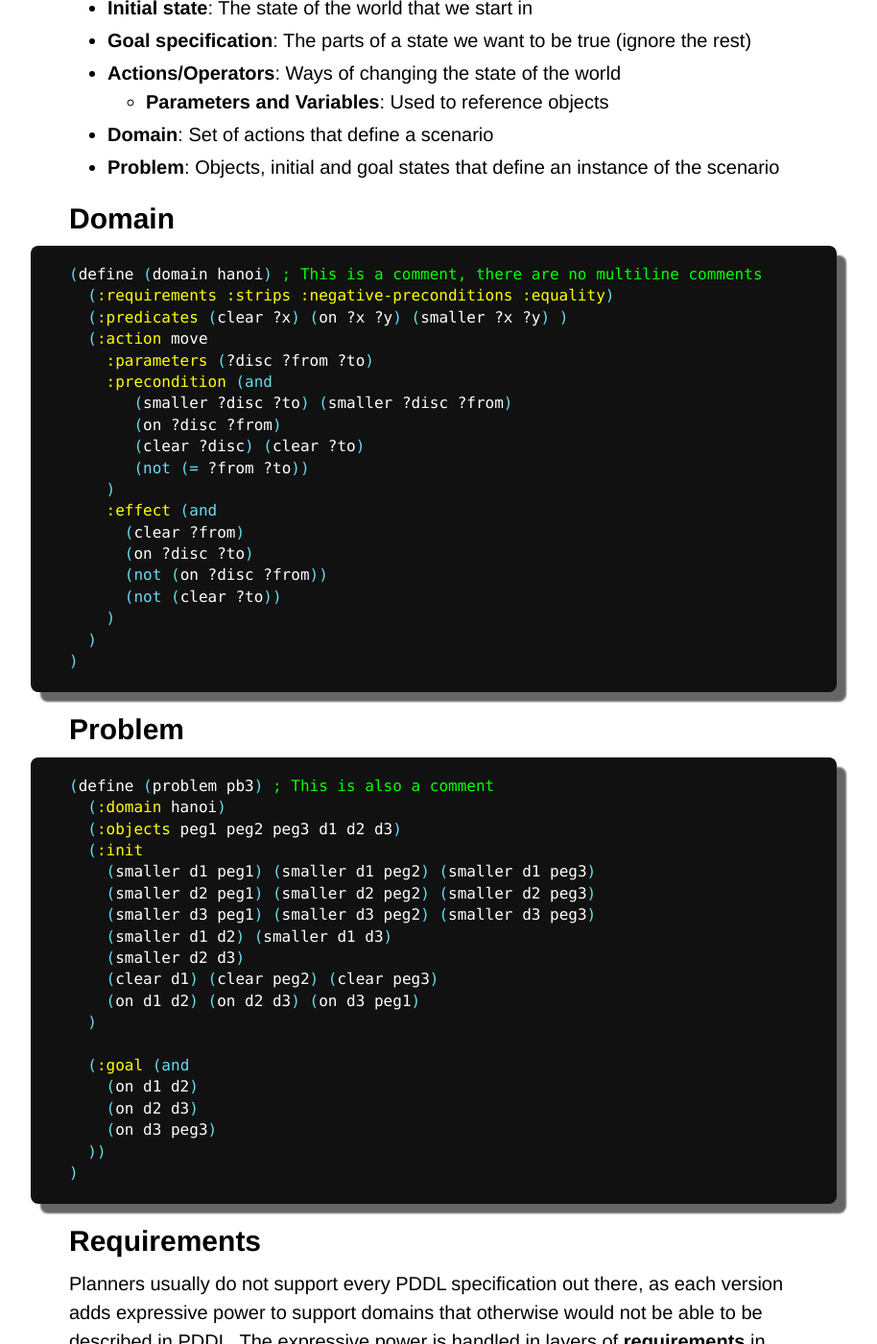
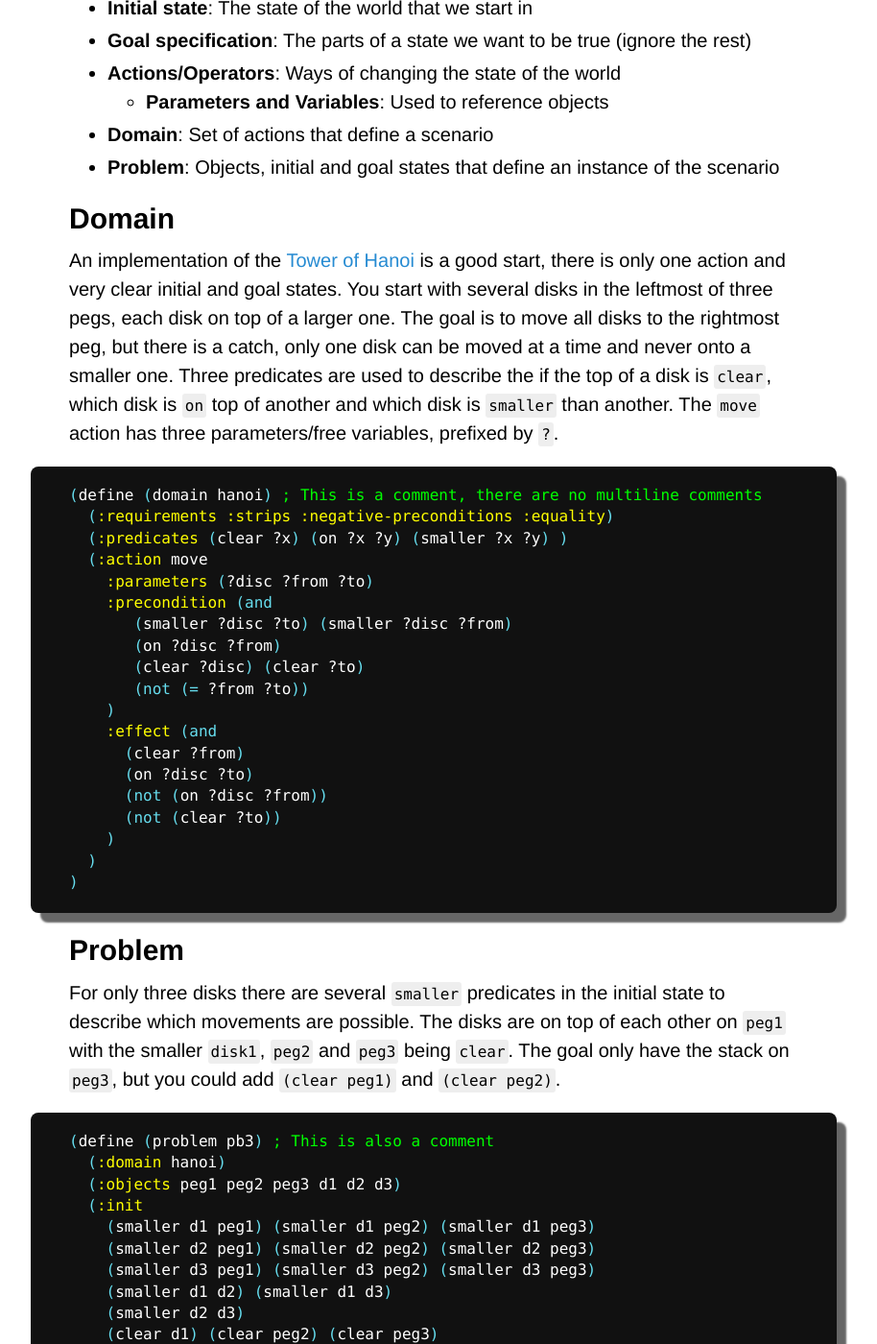
Before and after one commit to Maumagnaguagno/maumagnaguagno.github.io, a Jekyll site: the page built from pddl.md, in a window 1280 px wide and 1400 px high, scrolled down 867 px. Shown: the whole window at 96% size, without its empty margins (188-1102 px from the left). Built offline with Jekyll 4.4.1, drawn with Linux system fonts in a browser that asks for light colours; our own code applies the rules of GitHub Pages for plain Markdown files.

Commit message:
Add description to Tower of Hanoi Domain and Problem

````diff
--- a/pddl.md
+++ b/pddl.md
@@ -31,6 +31,12 @@ PDDL is incremented from time to time to support new features, which may be modi
 - **Problem**: Objects, initial and goal states that define an instance of the scenario
 
 ## Domain
+An implementation of the [Tower of Hanoi](https://en.wikipedia.org/wiki/Tower_of_Hanoi) is a good start, there is only one action and very clear initial and goal states.
+You start with several disks in the leftmost of three pegs, each disk on top of a larger one.
+The goal is to move all disks to the rightmost peg, but there is a catch, only one disk can be moved at a time and never onto a smaller one.
+Three predicates are used to describe the if the top of a disk is ``clear``, which disk is ``on`` top of another and which disk is ``smaller`` than another.
+The ``move`` action has three parameters/free variables, prefixed by ``?``.
+
 ```elisp
 (define (domain hanoi) ; This is a comment, there are no multiline comments
   (:requirements :strips :negative-preconditions :equality)
@@ -54,6 +60,10 @@ PDDL is incremented from time to time to support new features, which may be modi
 ```
 
 ## Problem
+For only three disks there are several ``smaller`` predicates in the initial state to describe which movements are possible.
+The disks are on top of each other on ``peg1`` with the smaller ``disk1``, ``peg2`` and ``peg3`` being ``clear``.
+The goal only have the stack on ``peg3``, but you could add ``(clear peg1)`` and ``(clear peg2)``.
+
 ```elisp
 (define (problem pb3) ; This is also a comment
   (:domain hanoi)
````
